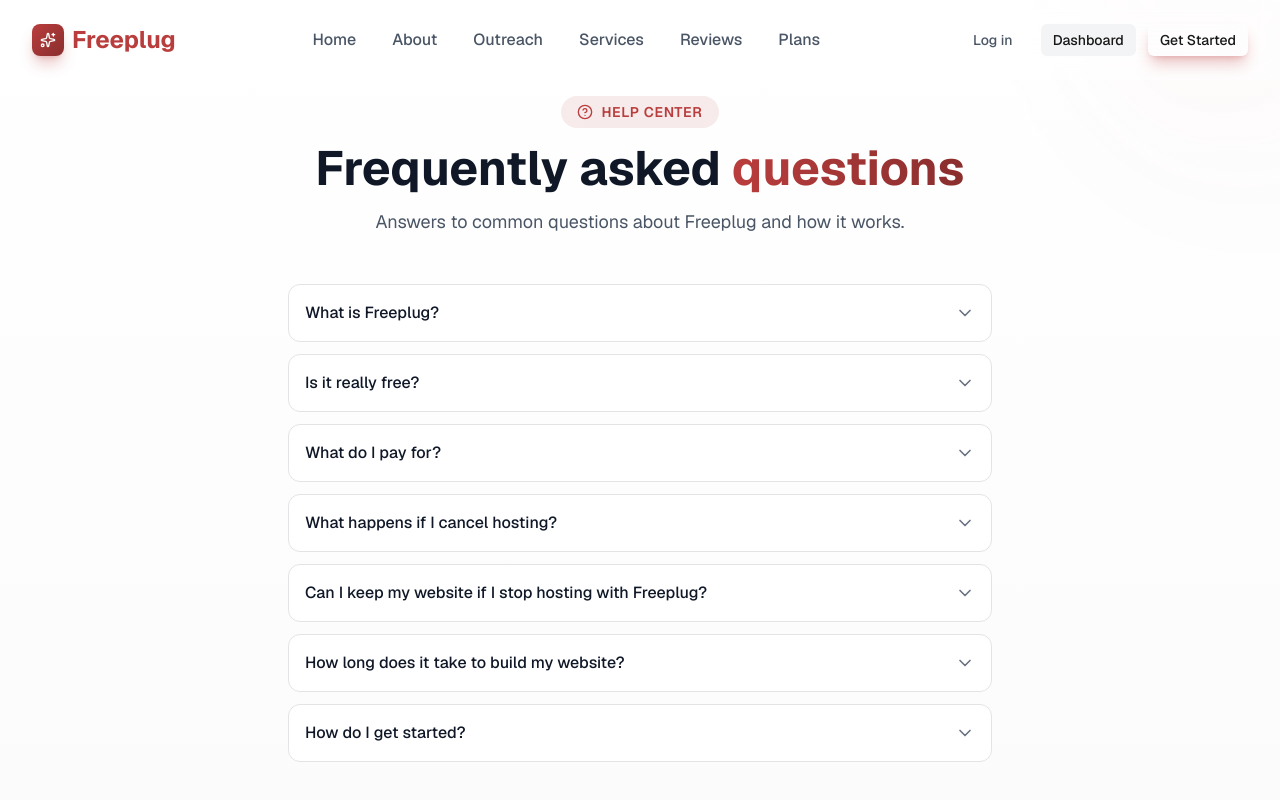
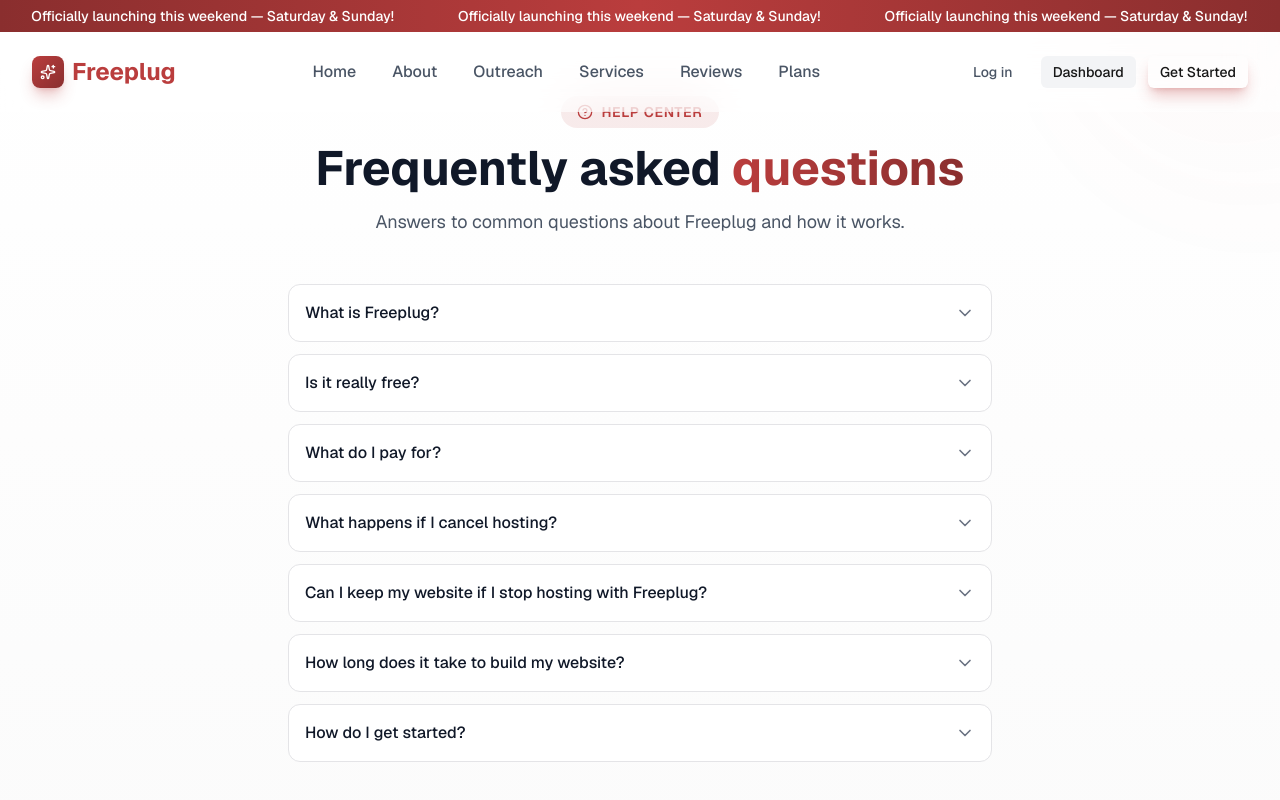
Before and after one commit to ezequielcasillas1/Freeplug-in.dev, a Next.js app in the folder freeplug-landing/: page /faq in a window 1280 px wide. Shown: the top 800 px of the page. Built offline with nearby package versions, Linux system fonts and the light colour scheme.

Commit message:
Add accessible launch marquee to public Navigation (EN; ES string ready)

```diff
--- a/freeplug-landing/src/app/globals.css
+++ b/freeplug-landing/src/app/globals.css
@@ -126,3 +126,27 @@
 .card-shine:hover::before {
   left: 100%;
 }
+
+/* Launch marquee (public pages). Pauses on hover/focus; static under reduced motion. */
+@keyframes launch-marquee-scroll {
+  from { transform: translateX(0); }
+  to { transform: translateX(-50%); }
+}
+.launch-marquee__track {
+  animation: launch-marquee-scroll 40s linear infinite;
+}
+.launch-marquee:hover .launch-marquee__track,
+.launch-marquee:focus-within .launch-marquee__track {
+  animation-play-state: paused;
+}
+@media (prefers-reduced-motion: reduce) {
+  .launch-marquee__track {
+    animation: none;
+    width: 100%;
+    justify-content: center;
+  }
+  .launch-marquee__group + .launch-marquee__group,
+  .launch-marquee__group span + span {
+    display: none;
+  }
+}
--- /dev/null
+++ b/freeplug-landing/src/features/landing/components/LaunchMarquee.tsx
@@ -0,0 +1,36 @@
+/**
+ * Slim launch banner for public pre-login pages (rendered inside the public Navigation).
+ * No locale mechanism exists on FP0.5 yet, so only EN renders. The ES string is kept ready in
+ * LAUNCH_MARQUEE_COPY.es for when the i18n catalog lands.
+ */
+export const LAUNCH_MARQUEE_COPY = {
+  en: 'Officially launching this weekend — Saturday & Sunday!',
+  es: '¡Lanzamiento oficial este fin de semana — sábado y domingo!',
+} as const
+
+export type LaunchMarqueeLocale = keyof typeof LAUNCH_MARQUEE_COPY
+
+export function LaunchMarquee({ locale = 'en' }: { locale?: LaunchMarqueeLocale }) {
+  const text = LAUNCH_MARQUEE_COPY[locale]
+  return (
+    <div
+      className="launch-marquee relative overflow-hidden bg-gradient-to-r from-[#8a2e2e] via-[#ba3d3d] to-[#8a2e2e] text-white text-xs sm:text-sm font-medium"
+      role="region"
+      aria-label="Launch announcement"
+      aria-live="off"
+      data-testid="launch-marquee"
+    >
+      {/* Static copy for screen readers; the moving track is decorative duplicates. */}
+      <p className="sr-only">{text}</p>
+      <div className="launch-marquee__track flex w-max whitespace-nowrap py-1.5" aria-hidden="true">
+        {[0, 1].map((half) => (
+          <div key={half} className="launch-marquee__group flex shrink-0">
+            {[0, 1, 2, 3].map((i) => (
+              <span key={i} className="px-8">{text}</span>
+            ))}
+          </div>
+        ))}
+      </div>
+    </div>
+  )
+}
--- a/freeplug-landing/src/features/landing/components/Navigation.tsx
+++ b/freeplug-landing/src/features/landing/components/Navigation.tsx
@@ -8,6 +8,7 @@
 import { Button } from '@/components/ui/button'
 import { cn } from '@/lib/utils/cn'
 import { fadeIn } from '../animations/landing.variants'
+import { LaunchMarquee } from './LaunchMarquee'
 
 const navLinks = [
   { label: 'Home', href: '/#hero' },
@@ -54,7 +55,7 @@
         className="absolute bottom-0 left-0 right-0 h-px bg-gray-200"
         style={{ opacity: borderOpacity }}
       />
-
+      <LaunchMarquee />
       <div className="max-w-7xl mx-auto px-4 sm:px-6 lg:px-8">
         <div className="flex items-center justify-between h-16 sm:h-20">
           <Link href="/" className="flex items-center gap-2 group">
```
Also changed, not shown: 1 other file (tests, documents, lock files or other folders).
